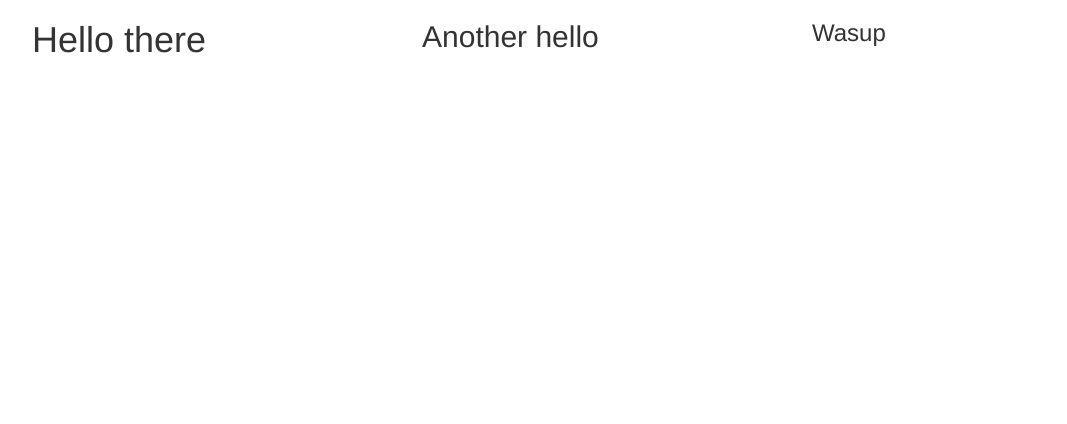
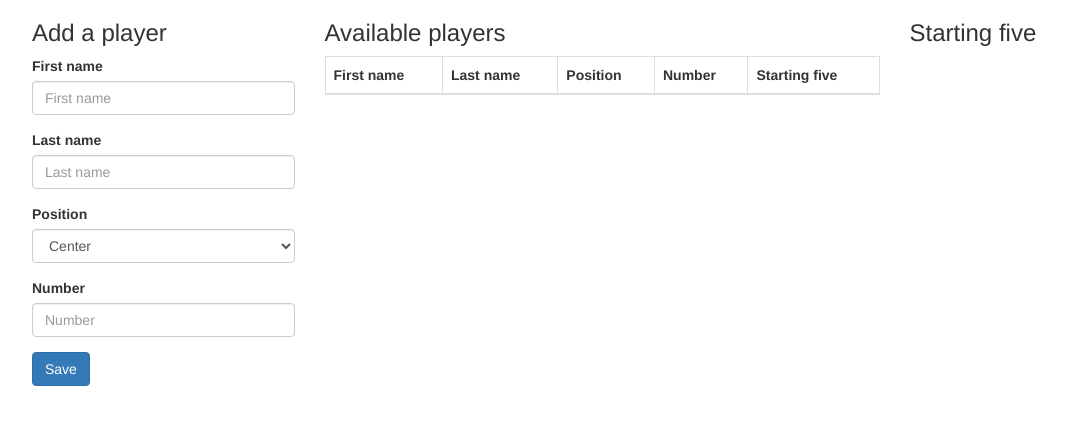
Before and after one commit to utazabanje/players, a website: page index.html in a window 1280 px wide. Shown: the whole page, without its empty margins (38-1105 px from the left). Drawn offline with nearby package versions, Linux system fonts and the light colour scheme.

Commit message:
Create 3 column layout and initial form and table

```diff
--- a/index.html
+++ b/index.html
@@ -21,14 +21,50 @@
 
 <div class="container">
     <div class="row">
-        <div class="col-md-4">
-            <h1>Hello there</h1>
+        <div class="col-md-3">
+            <h3>Add a player</h3>
+            <form id="addPlayer">
+                <div class="form-group">
+                    <label for="firstName">First name</label>
+                    <input type="text" class="form-control" id="firstName" name="firstName" placeholder="First name">
+                </div>
+                <div class="form-group">
+                    <label for="lastName">Last name</label>
+                    <input type="text" class="form-control" id="lastName" name="lastName" placeholder="Last name">
+                </div>
+                <div class="form-group">
+                    <label for="position">Position</label>
+                    <select class="form-control" id="position" name="position">
+                        <option value="center">Center</option>
+                        <option value="playmaker">Playmaker</option>
+                        <option value="leftWing">Left Wing</option>
+                        <option value="pointGuard">Point guard</option>
+                        <option value="safeGuard">Safe guard</option>
+                    </select>
+                </div>
+                <div class="form-group">
+                    <label for="number">Number</label>
+                    <input type="text" class="form-control" id="number" name="number" placeholder="Number">
+                </div>
+                <button type="submit" class="btn btn-primary">Save</button>
+            </form>
         </div>
-        <div class="col-md-4">
-            <h2>Another hello</h2>
+        <div class="col-md-6">
+            <h3>Available players</h3>
+            <table class="table table-bordered">
+                <thead>
+                    <tr>
+                        <th>First name</th>
+                        <th>Last name</th>
+                        <th>Position</th>
+                        <th>Number</th>
+                        <th>Starting five</th>
+                    </tr>
+                </thead>
+            </table>
         </div>
-        <div class="col-md-4">
-            <h3>Wasup</h3>
+        <div class="col-md-3">
+            <h3>Starting five</h3>
         </div>
     </div>
 </div>
@@ -37,5 +73,6 @@
 <script src="https://ajax.googleapis.com/ajax/libs/jquery/1.12.4/jquery.min.js"></script>
 <!-- Include all compiled plugins (below), or include individual files as needed -->
 <!--<script src="js/bootstrap.min.js"></script>-->
+<script src="app.js"></script>
 </body>
 </html>
```
Also changed, not shown: app.js (added).
